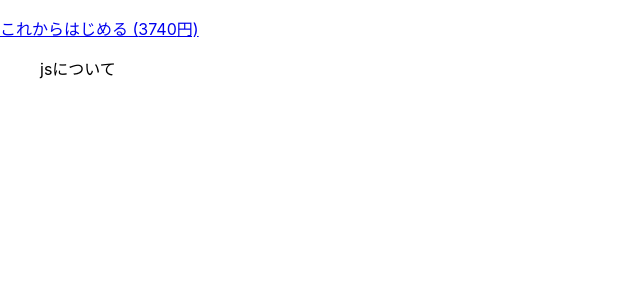
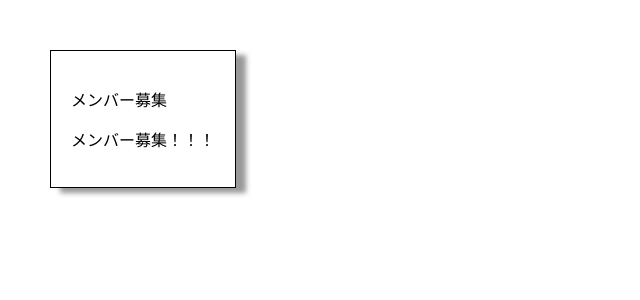
Before and after one commit to misaku54/my-react, a React (Create React App) app: page / in a window 1280 px wide. Shown: the top 300 px of the page, without its empty margins (0-640 px from the left). Built offline with nearby package versions, Linux system fonts and the light colour scheme.

Commit message:
[update]3-3-1

```diff
--- /dev/null
+++ b/src/chap03/StyledPanel.jsx
@@ -0,0 +1,14 @@
+export default function StyledPanel({ children }) {
+  return (
+    <div style={{
+      margin: 50,
+      padding: 20,
+      border: '1px solid #000',
+      width: 'fit-content',
+      boxShadow: '10px 5px 5px #999',
+      backgroundColor: '#fff'
+    }}>
+      {children}
+    </div>
+  )
+}
--- a/src/index.js
+++ b/src/index.js
@@ -1,17 +1,19 @@
 import React from 'react';
 import ReactDOM from 'react-dom/client';
 import './index.css';
-import App from './App';
+// import App from './App';
 import reportWebVitals from './reportWebVitals';
 // import StateBasic from './chap03/StateBasic';
-import ForNest from './chap03/ForNest';
-import books from './chap03/books';
+import StyledPanel from './chap03/StyledPanel';
 
 const root = ReactDOM.createRoot(document.getElementById('root'));
 
 // Number オブジェクトのインスタンスメソッドである toLocaleString は、数値を指定したロケールとオプションに応じた形式で文字列に変換した値を取得することができます
 root.render(
-  <ForNest src={books} />
+  <StyledPanel>
+    <p>メンバー募集</p>
+    <p>メンバー募集！！！</p>
+  </StyledPanel>
 );
 
 
```
